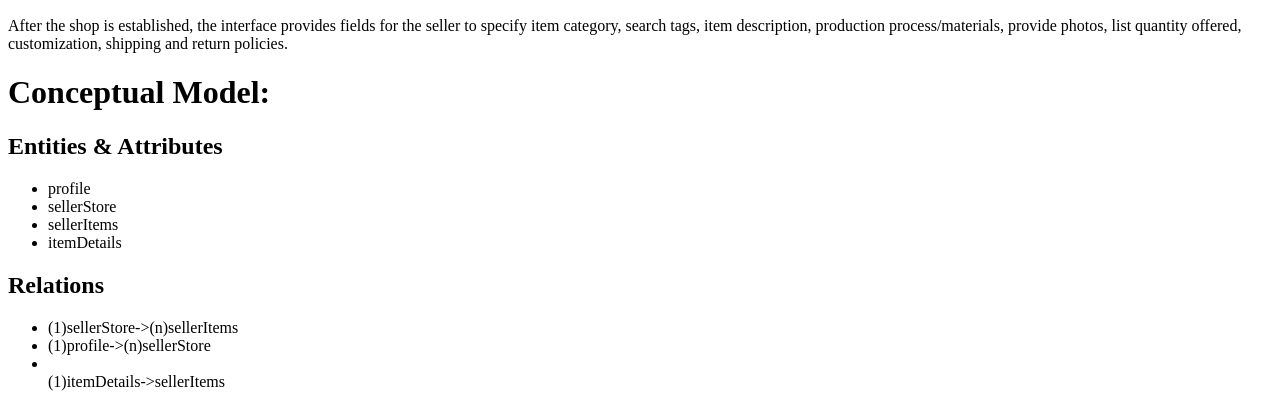
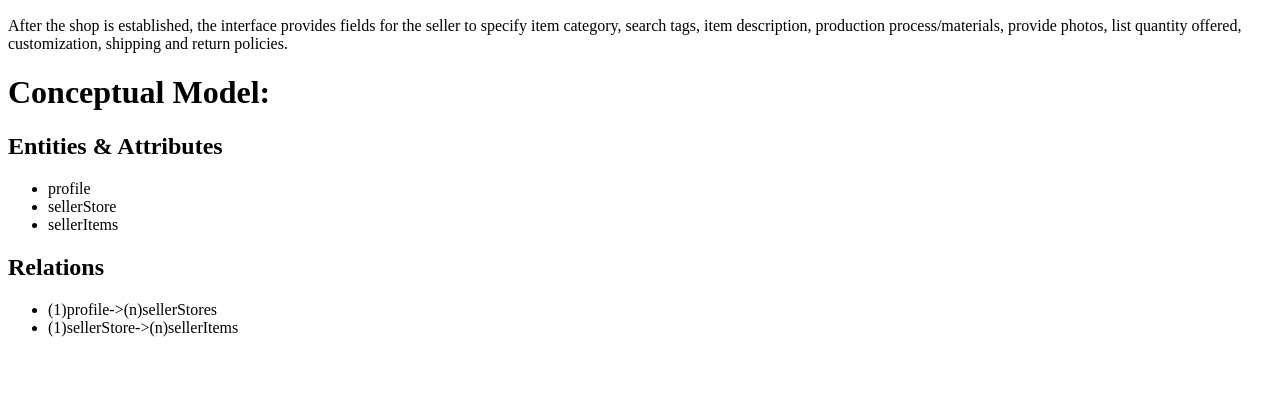
Before and after one commit to stevenhebert/data-design-etsy, a PHP site: page / in a window 1280 px wide. Shown: the part 1188-1595 px from the top of the page. After the commit the page ends 1525 px from the top, so only its background shows below. Run offline with PHP 8.4, Linux system fonts and the light colour scheme.

Commit message:
created index

```diff
--- a/index.php
+++ b/index.php
@@ -73,14 +73,12 @@
 				<li>profile</li>
 				<li>sellerStore</li>
 				<li>sellerItems</li>
-				<li>itemDetails</li>
 			</ul>
 
 			<h2>Relations</h2>
 			<ul>
+				<li>(1)profile->(n)sellerStores</li>
 				<li>(1)sellerStore->(n)sellerItems</li>
-				<li>(1)profile->(n)sellerStore</li>
-				<li></li>(1)itemDetails->sellerItems
 			</ul>
 
 
```
